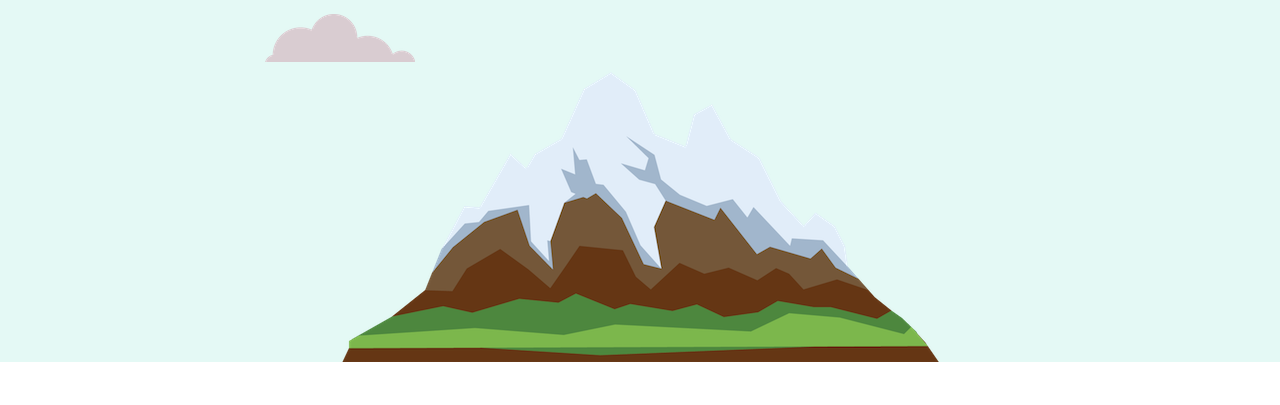
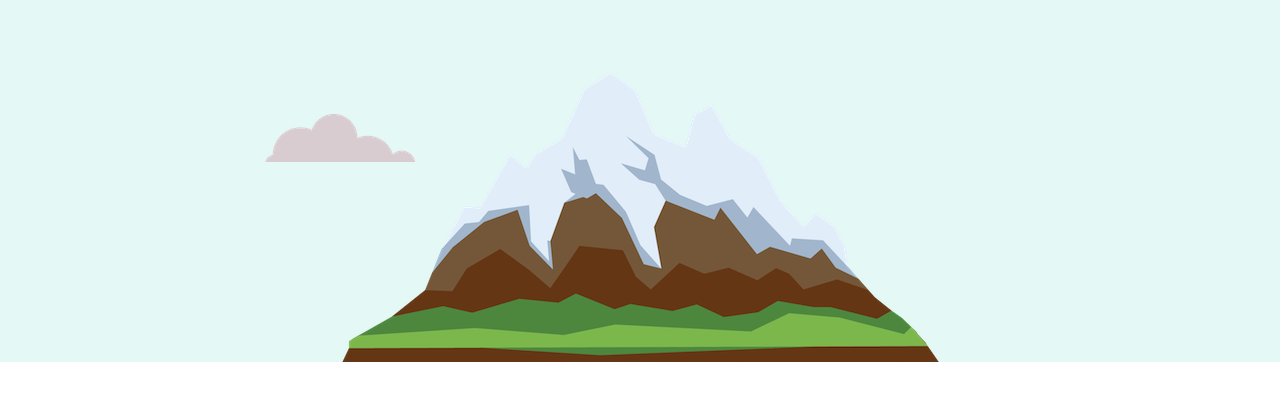
Before and after one commit to kodandareddy5024/MobileCv3, a plain HTML site: page index.html in a window 1280 px wide. Shown: the part 395-800 px from the top of the page. Drawn offline with nearby package versions, Linux system fonts and the light colour scheme.

Commit message:
Update style.css

```diff
--- a/css/style.css
+++ b/css/style.css
@@ -103,7 +103,7 @@ a:hover {
 .bottom-cloud {
   position: absolute;
   left: 250px;
-  bottom: 300px;
+  bottom: 200px;
 }
 .images{
 width:100px;
```
